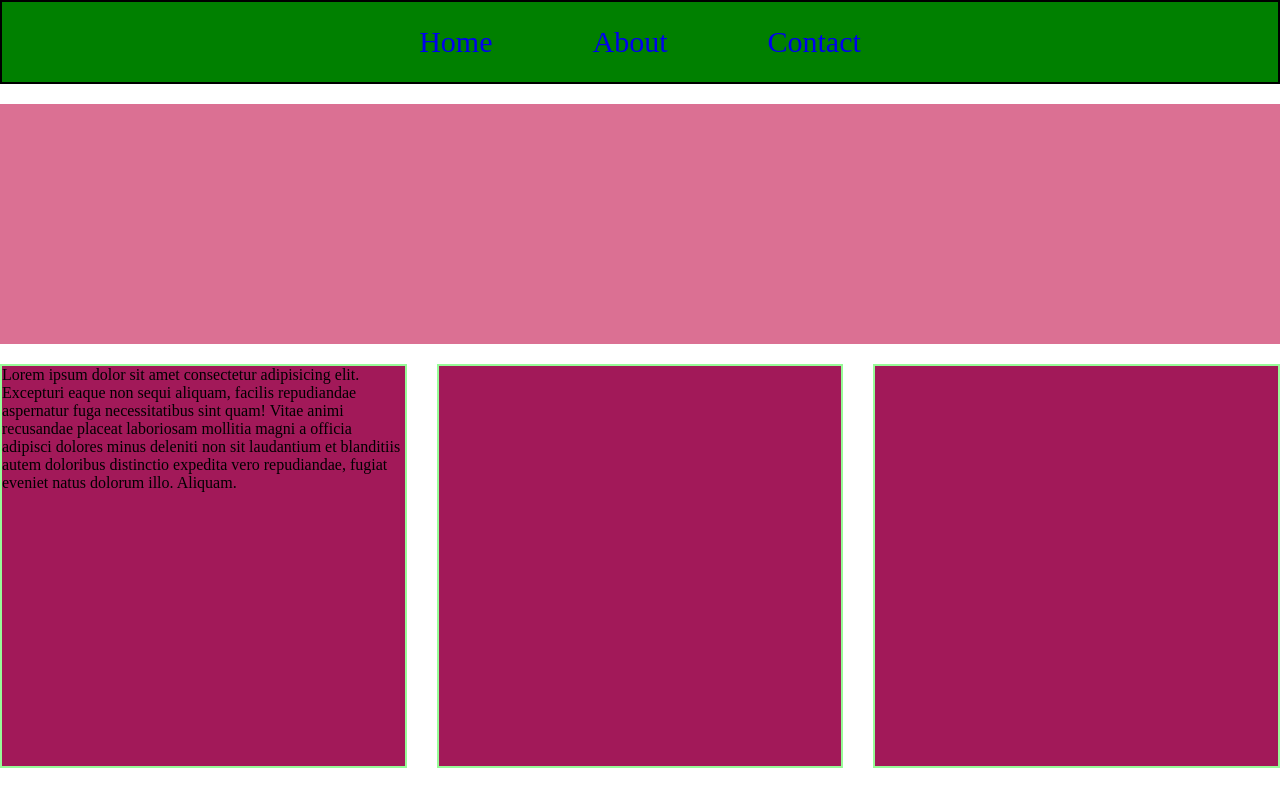
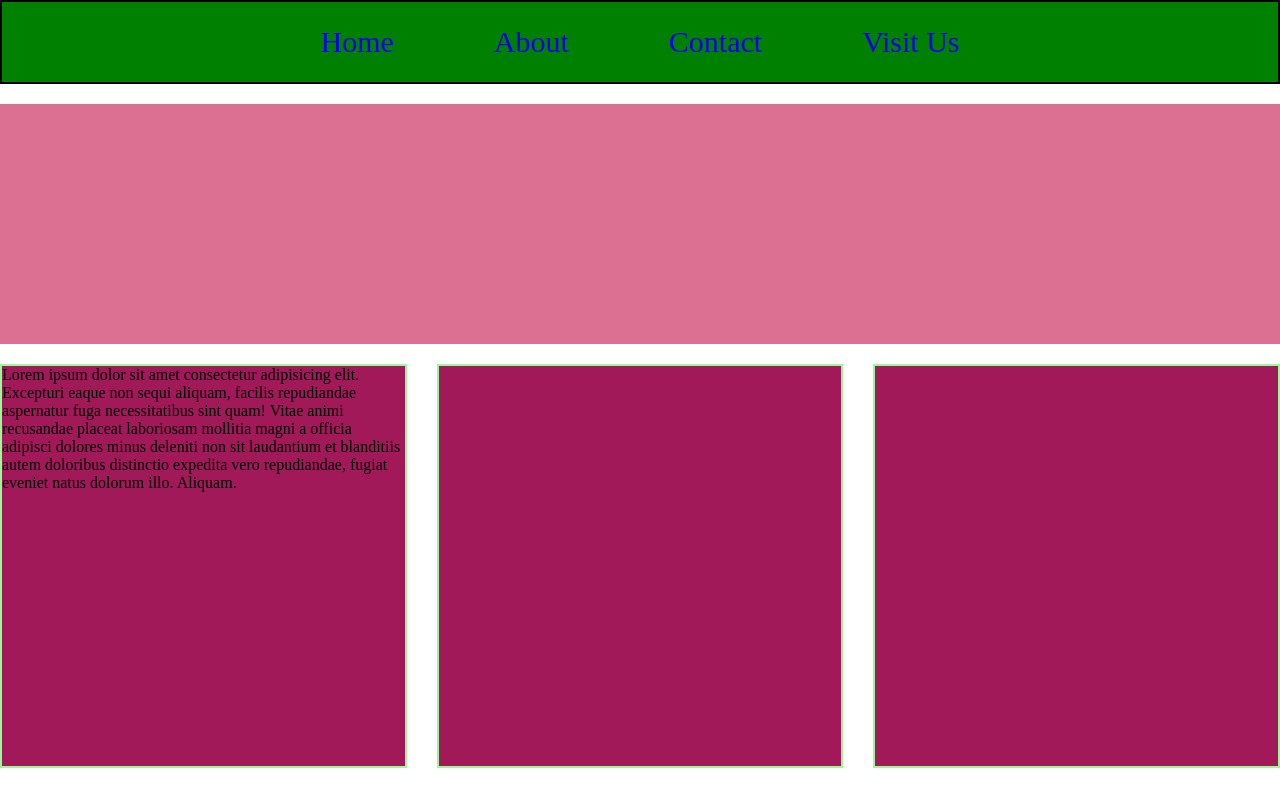
Before and after one commit to Anusha-Reddy2003/Home, a plain HTML site: page index.html in a window 1280 px wide. Drawn offline with Linux system fonts and the light colour scheme.

Commit message:
added Visit in <a> tag
third commit

```diff
--- a/index.html
+++ b/index.html
@@ -11,6 +11,7 @@
         <a href="Home">Home</a>
          <a href="About">About</a>
           <a href="Contact">Contact</a>
+          <a href="Visit">Visit Us</a>
     </div>
     <div id="one">
         <div class="smallbox"></div>
```
